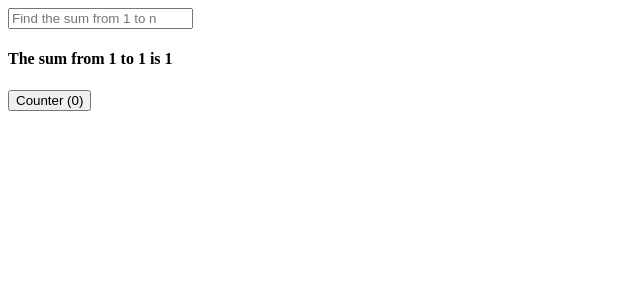
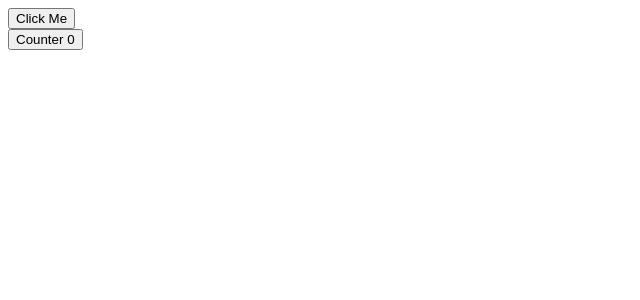
Before and after one commit to duggu-dev13/PracticeSessions, a React (Vite) app in the folder week_6/week_6_2/: page / in a window 1280 px wide. Shown: the top 300 px of the page, without its empty margins (0-640 px from the left). Built offline with nearby package versions, Linux system fonts and the light colour scheme.

Commit message:
uesCallbacks

```diff
--- a/week_6/week_6_2/src/App.jsx
+++ b/week_6/week_6_2/src/App.jsx
@@ -1,29 +1,30 @@
-import { useState, useEffect, useMemo } from 'react'
+import { memo, useCallback, useState } from 'react';
 import './App.css'
 
 function App() {
-  const [counter, setCounter] = useState(0);
-  const [inputValue, setinputValue] = useState(1);
+  const [count ,setCount] = useState(0);
 
-  let count = useMemo(() => {
-    let finalCount = 0;
-    for (let i = 1; i <= inputValue; i++){
-      finalCount = finalCount + i;
-    }
-    return finalCount;
-  }, [inputValue]);
+  // useCallback will return a memoized version of the callback that only changes if one of the dependencies has changed. or in simple way it will remember the function reference
+  const inputFunction = useCallback(() => {
+    console.log("Button Clicked");
+  }, [])
+
   return (
     <>
-      <input onChange={(e)=> {
-        setinputValue(e.target.value)
-      }} placeholder='Find the sum from 1 to n'/>
-      <h4>The sum from 1 to {inputValue} is {count}</h4>
+      <ButtonComponent inputFunction={inputFunction}></ButtonComponent> <br />
       <button onClick={() => {
-        setCounter(counter + 1)
-      }}>Counter ({counter})</button>
+        setCount(count + 1);
+      }}>Counter {count}</button>
     </>
   )
 }
 
+const ButtonComponent = memo(({inputFunction}) => {
+  console.log("Child rendered");
+
+  return (
+    <button onClick={inputFunction}>Click Me</button>
+  )
+})
 
 export default App
```
